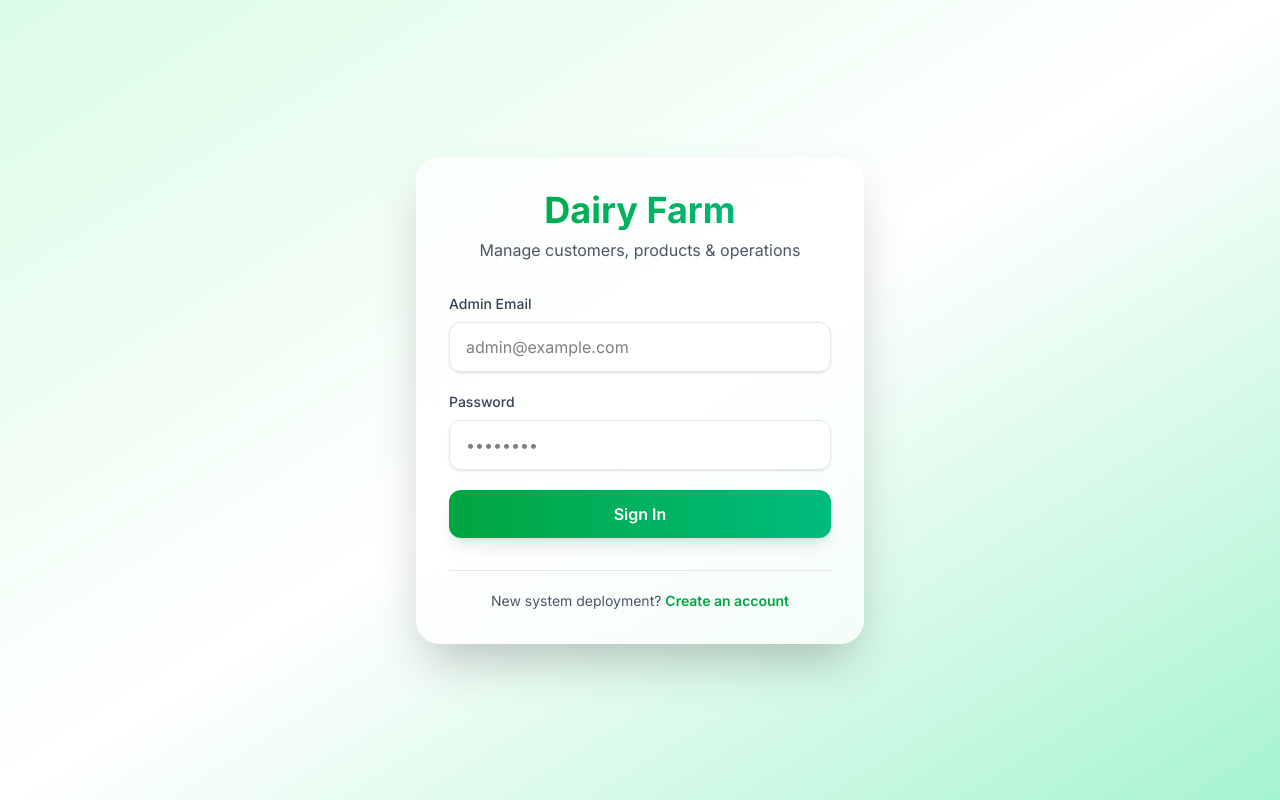
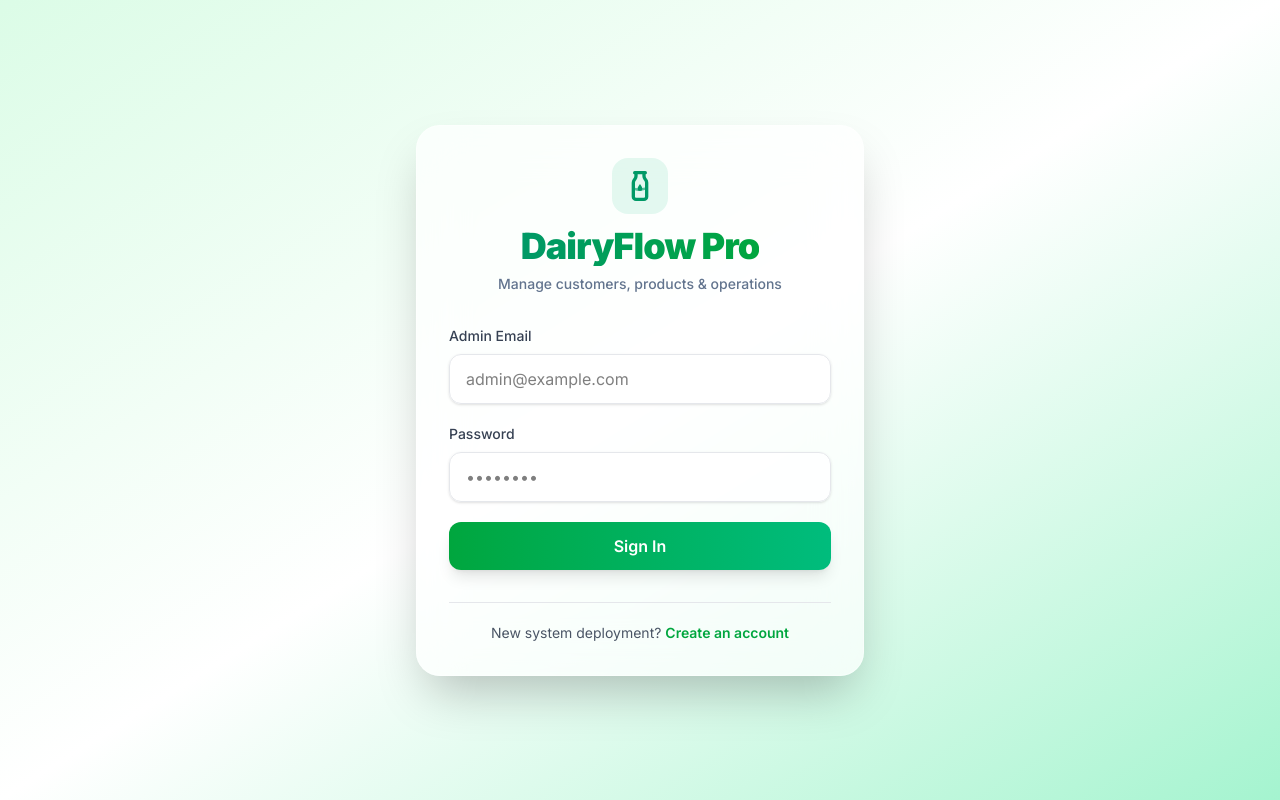
Before and after one commit to parthpandya-qt/dairyproject, a Next.js app: page /signin in a window 1280 px wide. Built offline with nearby package versions, Linux system fonts and the light colour scheme.

Commit message:
added the SVG

```diff
--- a/app/admin/customers/page.tsx
+++ b/app/admin/customers/page.tsx
@@ -343,7 +343,7 @@ export default function CustomersAdminPage() {
           {loading ? (
             <div className="p-16 text-center text-slate-400 text-xs font-semibold flex flex-col items-center justify-center gap-2">
               <svg className="w-6 h-6 animate-spin text-slate-350" fill="none" stroke="currentColor" viewBox="0 0 24 24">
-                <path strokeLinecap="round" strokeLinejoin="round" strokeWidth="3" d="M4 4v5h.582m15.356 2A8.001 8.001 0 1121.21 8H17" />
+                <path strokeLinecap="round" strokeLinejoin="round" strokeWidth="3" d="M16.023 9.348h4.992v-.001M2.985 19.644v-4.992m0 0h4.992m-4.993 0l3.181 3.183a8.25 8.25 0 0013.803-3.7M4.031 9.865a8.25 8.25 0 0113.803-3.7l3.181 3.182m0-4.991v4.99" />
               </svg>
               Synchronizing customer list...
             </div>
@@ -378,13 +378,13 @@ export default function CustomersAdminPage() {
                           </div>
                           <div className="flex items-center gap-1.5 font-bold text-slate-700">
                             <svg className="w-3.5 h-3.5 text-amber-500" fill="none" stroke="currentColor" viewBox="0 0 24 24">
-                              <path strokeLinecap="round" strokeLinejoin="round" strokeWidth="2.5" d="M12 3v1m0 16v1m9-9h-1M4 12H3m15.364-6.364l-.707.707" />
+                              <path strokeLinecap="round" strokeLinejoin="round" strokeWidth="2.5" d="M12 3v2.25m6.364.386l-1.591 1.591M21 12h-2.25m-.386 6.364l-1.591-1.591M12 18.75V21m-4.773-4.227l-1.591 1.591M5.25 12H3m4.227-4.773L5.636 5.636M15.75 12a3.75 3.75 0 11-7.5 0 3.75 3.75 0 017.5 0z" />
                             </svg>
                             Morn: {cust.morningQuantity} {cust.itemUnit || "L"}
                           </div>
                           <div className="flex items-center gap-1.5 font-bold text-slate-700">
                             <svg className="w-3.5 h-3.5 text-indigo-500" fill="none" stroke="currentColor" viewBox="0 0 24 24">
-                              <path strokeLinecap="round" strokeLinejoin="round" strokeWidth="2.5" d="M20.354 15.354A9 9 0 018.646 3.646 9.003 9.003 0 0012 21" />
+                              <path strokeLinecap="round" strokeLinejoin="round" strokeWidth="2.5" d="M21.752 15.002A9.72 9.72 0 0 1 18 15.75c-5.385 0-9.75-4.365-9.75-9.75 0-1.33.266-2.597.748-3.752A9.753 9.753 0 0 0 3 11.25C3 16.635 7.365 21 12.75 21a9.753 9.753 0 0 0 9.002-5.998Z" />
                             </svg>
                             Eve: {cust.eveningQuantity} {cust.itemUnit || "L"}
                           </div>
--- a/app/admin/items/page.tsx
+++ b/app/admin/items/page.tsx
@@ -258,7 +258,7 @@ export default function DairyItemsAdminPage() {
           {loading ? (
             <div className="p-16 text-center text-slate-400 text-xs font-semibold flex flex-col items-center justify-center gap-2">
               <svg className="w-6 h-6 animate-spin text-slate-350" fill="none" stroke="currentColor" viewBox="0 0 24 24">
-                <path strokeLinecap="round" strokeLinejoin="round" strokeWidth="3" d="M4 4v5h.582m15.356 2A8.001 8.001 0 1121.21 8H17" />
+                <path strokeLinecap="round" strokeLinejoin="round" strokeWidth="3" d="M16.023 9.348h4.992v-.001M2.985 19.644v-4.992m0 0h4.992m-4.993 0l3.181 3.183a8.25 8.25 0 0013.803-3.7M4.031 9.865a8.25 8.25 0 0113.803-3.7l3.181 3.182m0-4.991v4.99" />
               </svg>
               Synchronizing catalog inventory...
             </div>
--- a/app/admin/layout.tsx
+++ b/app/admin/layout.tsx
@@ -2,6 +2,7 @@ import { redirect } from "next/navigation";
 import jwt from "jsonwebtoken";
 import Link from "next/link";
 import { cookies } from "next/headers";
+import DairyLogo from "@/components/DairyLogo";
 
 interface AdminLayoutProps {
   children: React.ReactNode;
@@ -30,9 +31,7 @@ export default async function AdminLayout({
         <div className="p-6 sticky top-0 z-50 backdrop-blur-md">
           <h2 className="text-xl font-black text-emerald-450 tracking-tight flex items-center gap-2 mb-10">
             <span className="p-2 bg-emerald-500/10 text-emerald-400 rounded-xl">
-              <svg className="w-6 h-6" fill="none" stroke="currentColor" viewBox="0 0 24 24">
-                <path strokeLinecap="round" strokeLinejoin="round" strokeWidth="2.5" d="M19.428 15.428a2 2 0 00-1.022-.547l-2.387-.477a6 6 0 00-3.86.517l-.318.158a6 6 0 01-3.86.517L6.05 15.21a2 2 0 00-1.806.547M8 4h8l-1 1v5.172a2 2 0 00.586 1.414l5 5c1.26 1.26.367 3.414-1.415 3.414H4.828c-1.782 0-2.674-2.154-1.414-3.414l5-5A2 2 0 009 10.172V5L8 4z" />
-              </svg>
+              <DairyLogo className="w-6 h-6" strokeWidth={2.5} />
             </span>
             Dairy Ledger Admin
           </h2>
--- a/app/admin/page.tsx
+++ b/app/admin/page.tsx
@@ -1,4 +1,5 @@
 import Link from "next/link";
+import DairyLogo from "@/components/DairyLogo";
 
 export default function AdminDashboardHome() {
   return (
@@ -6,9 +7,7 @@ export default function AdminDashboardHome() {
       {/* Welcome banner */}
       <div className="bg-gradient-to-r from-[#0b0f19] to-slate-900 text-white p-8 rounded-3xl border border-slate-800/20 shadow-lg relative overflow-hidden">
         <div className="absolute right-0 bottom-0 opacity-10 pointer-events-none translate-x-10 translate-y-10">
-          <svg className="w-80 h-80" fill="currentColor" viewBox="0 0 24 24">
-            <path d="M19.428 15.428a2 2 0 00-1.022-.547l-2.387-.477a6 6 0 00-3.86.517l-.318.158a6 6 0 01-3.86.517L6.05 15.21a2 2 0 00-1.806.547M8 4h8l-1 1v5.172a2 2 0 00.586 1.414l5 5c1.26 1.26.367 3.414-1.415 3.414H4.828c-1.782 0-2.674-2.154-1.414-3.414l5-5A2 2 0 009 10.172V5L8 4z" />
-          </svg>
+          <DairyLogo className="w-80 h-80" strokeWidth={0.75} />
         </div>
         <div className="relative z-10 max-w-xl space-y-3">
           <h2 className="text-3xl font-black tracking-tight leading-tight">
--- a/app/api/auth/signin/route.tsx
+++ b/app/api/auth/signin/route.tsx
@@ -20,11 +20,11 @@ export async function POST(request: Request) {
       );
     }
 
-    // 3. Check if the user exists in MongoDB
+
     const user = await User.findOne({ email });
     if (!user) {
       return NextResponse.json(
-        { error: "Invalid credentials" }, // Generic message for security
+        { error: "Invalid credentials" },
         { status: 401 }
       );
     }
@@ -38,7 +38,7 @@ export async function POST(request: Request) {
       );
     }
 
-    // 5. Generate standard JWT token with Admin's Mongo ID
+
     const tokenData={
             id:user._id,
             userName:user.userName,
@@ -48,10 +48,10 @@ export async function POST(request: Request) {
     const token = jwt.sign(
       tokenData,
       process.env.JWT_SECRET!,
-      { expiresIn: "1d" } // Token expires in 24 hours
+      { expiresIn: "1d" }
     );
 
-    // 6. Formulate response and set the token in an HttpOnly cookie
+
     const response = NextResponse.json(
       { success: true, message: "Authentication successful" },
       { status: 200 }
--- a/app/signin/page.tsx
+++ b/app/signin/page.tsx
@@ -2,6 +2,7 @@
 import { useState, FormEvent } from "react";
 import { useRouter } from "next/navigation";
 import Link from "next/link";
+import DairyLogo from "@/components/DairyLogo";
 
 export default function LoginPage() {
 
@@ -45,12 +46,14 @@ export default function LoginPage() {
     <div className="w-full max-w-md">
       <div className="backdrop-blur-xl bg-white/70 border border-white/40 shadow-2xl rounded-3xl p-8">
 
-        <div className="text-center mb-8">
-
-          <h1 className="text-4xl font-bold bg-gradient-to-r from-green-600 to-emerald-500 bg-clip-text text-transparent">
-            Dairy Farm
+        <div className="text-center mb-8 flex flex-col items-center">
+          <span className="p-3 bg-emerald-500/10 text-emerald-600 rounded-2xl inline-flex mb-3">
+            <DairyLogo className="w-8 h-8" strokeWidth={2.5} />
+          </span>
+          <h1 className="text-4xl font-black bg-gradient-to-r from-emerald-600 to-green-600 bg-clip-text text-transparent tracking-tight">
+            DairyFlow Pro
           </h1>
-          <p className="text-gray-600 mt-2">
+          <p className="text-slate-500 font-medium text-sm mt-2">
             Manage customers, products & operations
           </p>
         </div>
--- a/app/signup/page.tsx
+++ b/app/signup/page.tsx
@@ -2,6 +2,7 @@
 import { useState, FormEvent } from "react";
 import { useRouter } from "next/navigation";
 import Link from "next/link";
+import DairyLogo from "@/components/DairyLogo";
 
 export default function SignupPage() {
   const [username, setUsername] = useState("");
@@ -50,14 +51,14 @@ export default function SignupPage() {
       <div className="backdrop-blur-xl bg-white/70 border border-white/40 shadow-2xl rounded-3xl p-8">
 
         {/* Header */}
-        <div className="text-center mb-8">
-
-
-          <h1 className="text-4xl font-bold bg-gradient-to-r from-green-600 to-emerald-500 bg-clip-text text-transparent">
-            Dairy Farm
+        <div className="text-center mb-8 flex flex-col items-center">
+          <span className="p-3 bg-emerald-500/10 text-emerald-600 rounded-2xl inline-flex mb-3">
+            <DairyLogo className="w-8 h-8" strokeWidth={2.5} />
+          </span>
+          <h1 className="text-4xl font-black bg-gradient-to-r from-emerald-600 to-green-600 bg-clip-text text-transparent tracking-tight">
+            DairyFlow Pro
           </h1>
-
-          <p className="text-gray-600 mt-2">
+          <p className="text-slate-500 font-medium text-sm mt-2">
             Create your administrative account
           </p>
         </div>
--- /dev/null
+++ b/components/DairyLogo.tsx
@@ -0,0 +1,38 @@
+import React from "react";
+
+interface DairyLogoProps extends React.SVGProps<SVGSVGElement> {
+  className?: string;
+  strokeWidth?: number;
+}
+
+export default function DairyLogo({
+  className = "w-5 h-5",
+  strokeWidth = 2,
+  ...props
+}: DairyLogoProps) {
+  return (
+    <svg
+      viewBox="0 0 24 24"
+      fill="none"
+      stroke="currentColor"
+      strokeWidth={strokeWidth}
+      strokeLinecap="round"
+      strokeLinejoin="round"
+      className={className}
+      {...props}
+    >
+      {/* Bottle Cap/Neck Rim */}
+      <path d="M8 2h8" />
+      {/* Bottle Body Contour */}
+      <path d="M9 2v2.5a3.5 3.5 0 0 1-.78 2.21l-.44.58A3.5 3.5 0 0 0 7 9.5V20a2 2 0 0 0 2 2h6a2 2 0 0 0 2-2V9.5a3.5 3.5 0 0 0-.78-2.21l-.44-.58A3.5 3.5 0 0 1 15 4.5V2" />
+      {/* Milk Level Indicator line (subtle curve inside) */}
+      <path d="M7.2 14.5c1.6-.6 2.6.4 4.2.4s2.6-.8 4.2-.8c.4 0 .7.1 1 .2" strokeWidth={strokeWidth * 0.75} opacity="0.6" />
+      {/* A stylized milk droplet centered in the bottle */}
+      <path
+        d="M12 10.5c0 0-1.8 2.2-1.8 3.5a1.8 1.8 0 0 0 3.6 0c0-1.3-1.8-3.5-1.8-3.5z"
+        fill="currentColor"
+        stroke="none"
+      />
+    </svg>
+  );
+}
--- a/models/Customer.ts
+++ b/models/Customer.ts
@@ -35,7 +35,7 @@ export const Customer = {
       ORDER BY c.createdAt DESC
     `, [userId]);
     if (!rows) return [];
-    // eslint-disable-next-line @typescript-eslint/no-explicit-any
+
     return rows.map((row: any) => ({
       ...row,
       _id: row.id.toString(),
```
Also changed, not shown: app/admin/transactions/page.tsx (+9 -9 lines), app/page.tsx (+3 -4 lines).
